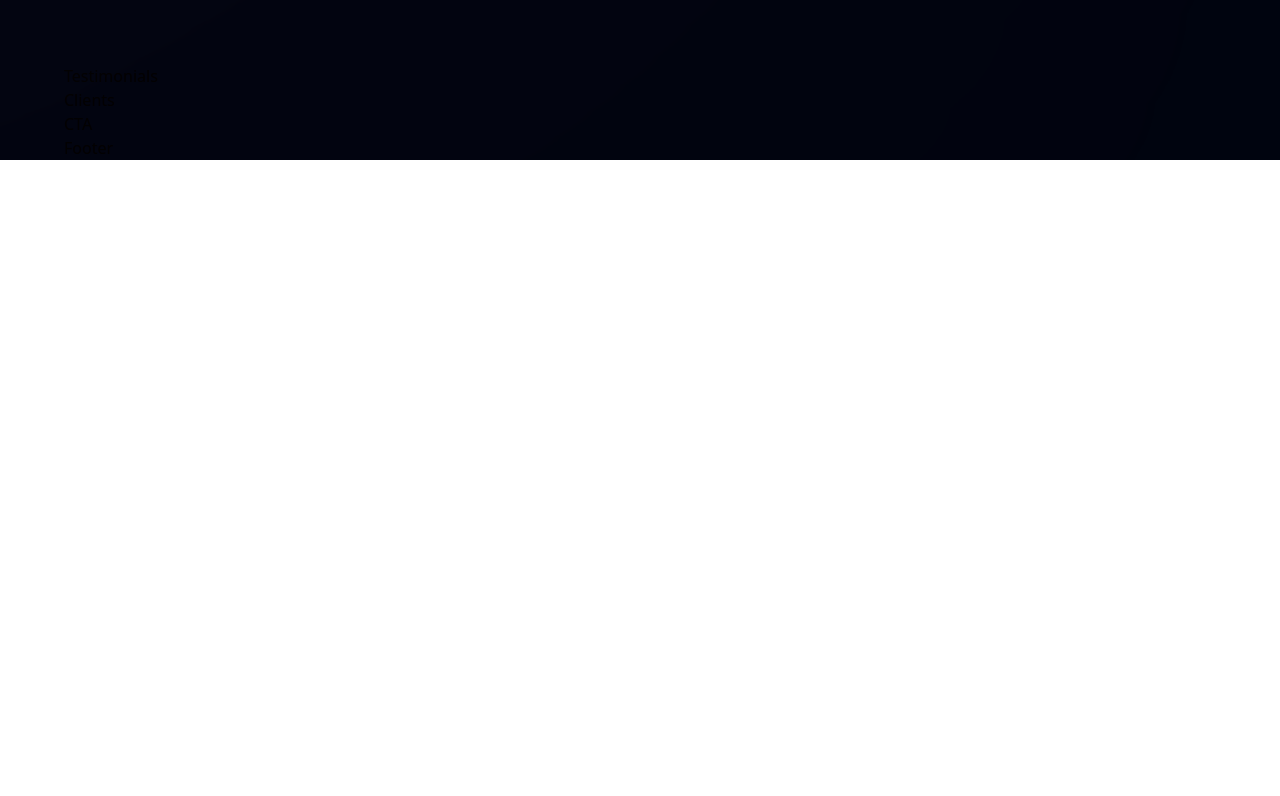
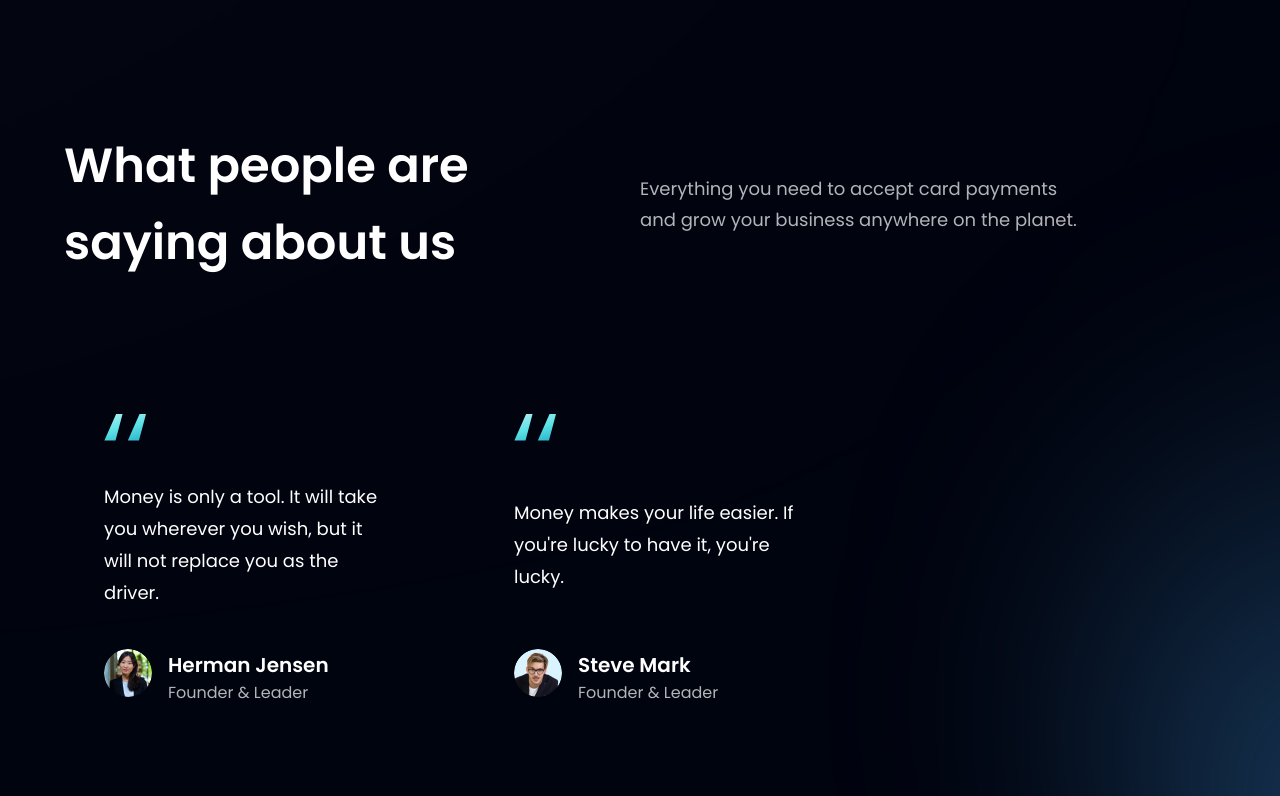
Before and after one commit to Bryan4real/Bank_app, a React (Vite) app: page / in a window 1280 px wide. Shown: the part 2764-3560 px from the top of the page. Before the commit the page ends 2924 px from the top, so only its background shows below. Built offline with nearby package versions, Linux system fonts and the light colour scheme.

Commit message:
testimonials and feedbackCard components impl

```diff
--- a/src/components/FeedbackCard.jsx
+++ b/src/components/FeedbackCard.jsx
@@ -1,8 +1,22 @@
 import React from 'react'
+import { quotes } from '../assets'
 
-const FeedbackCard = () => {
+const FeedbackCard = ({ content, name, title, img }) => {
   return (
-    <div>FeedbackCard</div>
+    <div className='flex justify-between flex-col px-10 py-12 rounded-[20px] max-w-[370px] md:mr-10 sm:mr-5 mr-0 my-5 feedback-card'>
+      <img src={quotes} alt="double_quotes" className='w-[42px] h-[27px] object-contain'/>
+      <p className='font-poppins font-normal text-[18px] leading-[32px] text-white my-10'>
+        {content}
+      </p>
+
+      <div className='flex flex-row'>
+        <img src={img} alt={name} className='w-[48px] h-[48px] rounded-full' />
+        <div className='flex flex-col ml-4'>
+          <h4 className='font-poppins font-semibold text-[20px] leading-[32px] text-white' >{name}</h4>
+          <p className='font-poppins font-normal text-[16px] leading-[24px] text-dimWhite'>{title}</p>
+        </div>
+      </div>
+    </div>
   )
 }
 
--- a/src/components/Testimonials.jsx
+++ b/src/components/Testimonials.jsx
@@ -1,8 +1,29 @@
-import React from 'react'
+import { feedback } from '../constants';
+import styles from '../style';
+import FeedbackCard from './FeedbackCard';
+
 
 const Testimonials = () => {
   return (
-    <div>Testimonials</div>
+    <section id="clients" className={`${styles.paddingY} ${styles.flexCenter} flex-col relative`}>
+      <div className='absolute z-[0] w-[60%] h-[60%] -right-[50%] rounded-full blue__gradient'/>
+
+        <div className='w-full flex justify-between items-center md:flex-row flex-col sm:mb-16 mb-6 relative z-[1]'>
+          <h1 className={`${styles.heading2}`}>
+            What people are <br className='sm:block hidden' /> saying about us
+          </h1>
+          <div className='w-full md:mt-0 mt-6'>
+              <p className={`${styles.paragraph} text-left max-w-[450px]`}>
+                Everything you need to accept card payments and grow your business anywhere on the planet.
+              </p>
+          </div>
+        </div>
+        <div className='flex flex-wrap sm:justify-start justify-center w-full feedback-container relative z-[1]'>
+        {feedback.map((card) => (
+          <FeedbackCard key={card.id} {...card}/>
+        ))}
+        </div>
+    </section>
   )
 }
 
```
